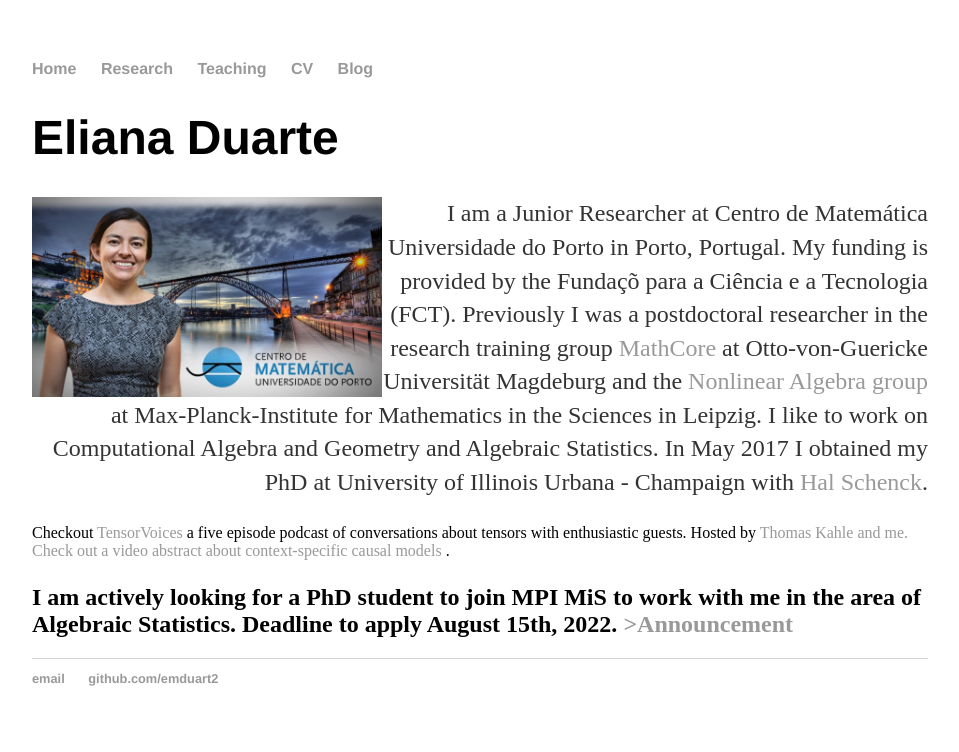
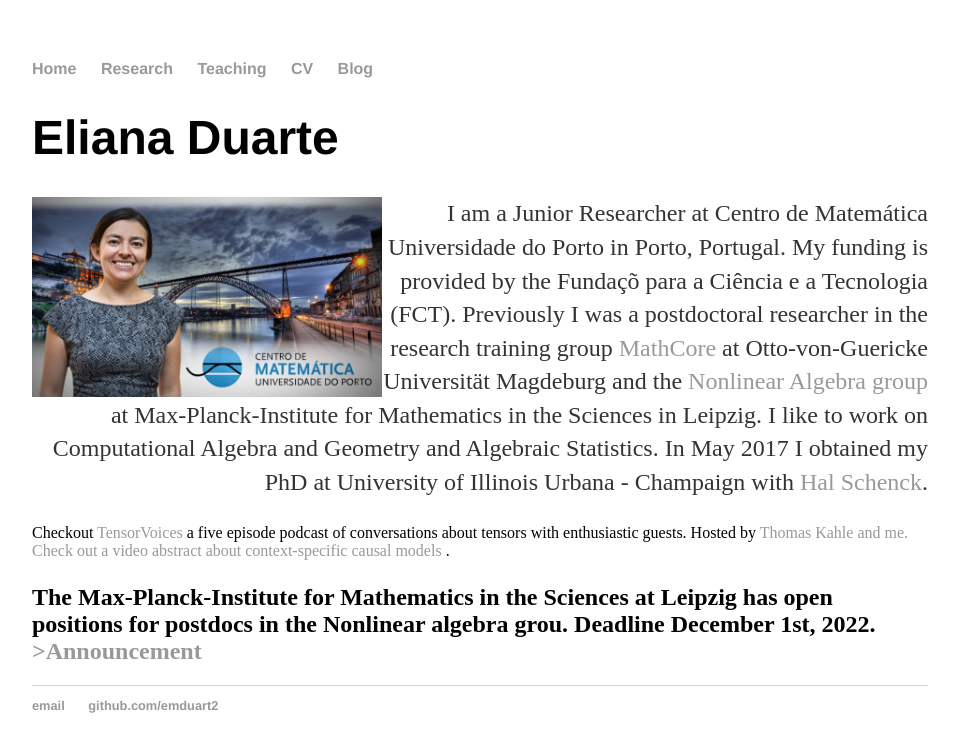
Before and after one commit to emduart2/emduart2.github.io, a Jekyll site: the page built from index.html, in a window 1280 px wide. Shown: the top 752 px of the page, without its empty margins (160-1119 px from the left). Built offline with Jekyll 4.4.1, drawn with Linux system fonts in a browser that asks for light colours.

Commit message:
updated announcement and preprints

```diff
--- a/index.html
+++ b/index.html
@@ -19,4 +19,5 @@ Computational Algebra and  Geometry and Algebraic Statistics.  In May 2017 I obt
 Check out a video abstract about  <a href= "https://www.youtube.com/watch?v=CccVNRFmR1I">  context-specific causal models </a>.</p>
 </div><!-- /.blurb -->
 
- <h2>I am actively looking for a PhD student to join MPI MiS to work with me in the area of Algebraic Statistics. Deadline to apply August 15th, 2022. <a href= "https://www.mis.mpg.de/career/phd-applied-algebra-and-geometry.html" > >Announcement</a></h2>
+<h2>The Max-Planck-Institute for Mathematics in the Sciences at Leipzig has open positions for postdocs in the Nonlinear algebra grou. Deadline December 1st, 2022.
+  <a href= "https://www.mis.mpg.de/career/postdoc.html" > >Announcement</a></h2>
```
Also changed, not shown: about/index.md (+2 -0 lines).
